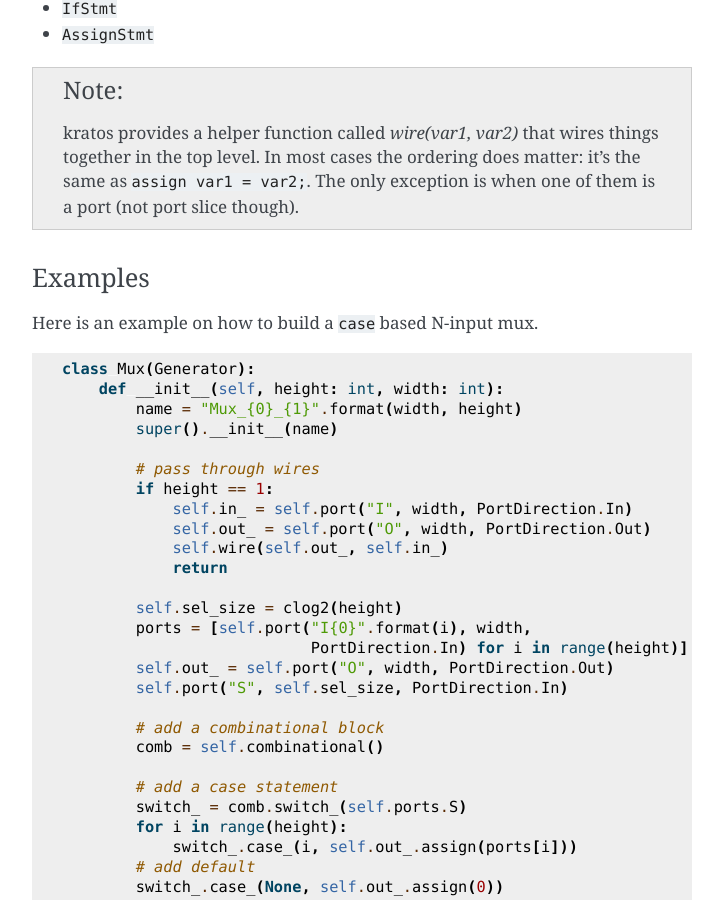
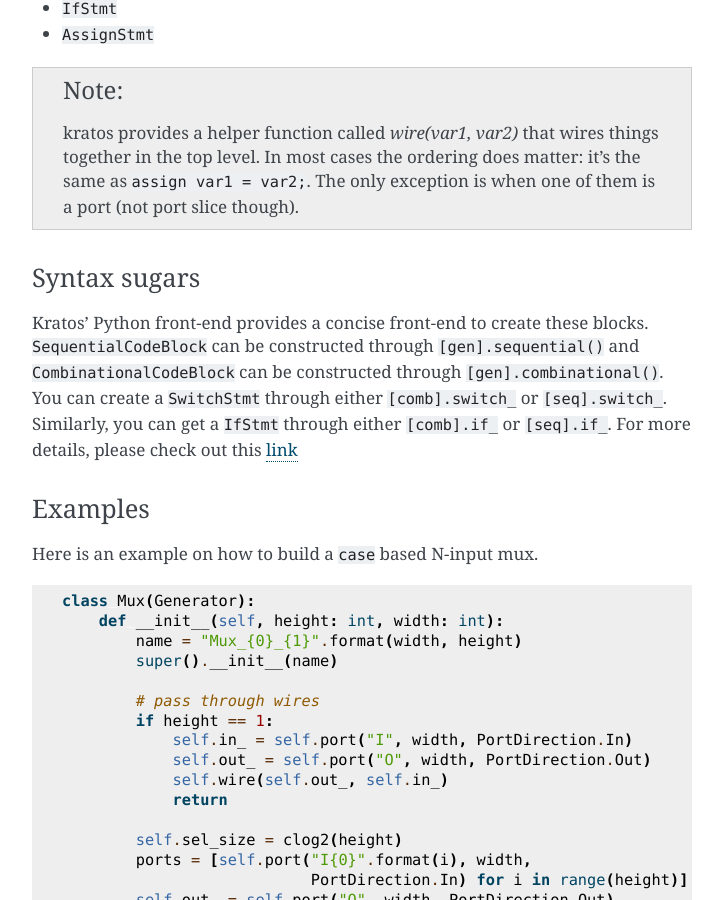
Before and after one commit to Kuree/kratos, a Sphinx documentation site: the page built from docs/generator.rst, in a window 1280 px wide and 900 px high, scrolled down 7267 px. Shown: the whole window, without its empty margins (388-1111 px from the left). Built offline with Sphinx 7.4.7, drawn with Linux system fonts in a browser that asks for light colours.

Commit message:
add debug info the syntax sugar and add docs

```diff
--- a/docs/generator.rst
+++ b/docs/generator.rst
@@ -374,6 +374,20 @@
     it's the same as ``assign var1 = var2;``. The only exception is when one
     of them is a port (not port slice though).
 
+Syntax sugars
+-------------
+
+Kratos' Python front-end provides a concise front-end to create these blocks.
+``SequentialCodeBlock`` can be constructed through ``[gen].sequential()`` and
+``CombinationalCodeBlock`` can be constructed through
+``[gen].combinational()``.
+You can create a ``SwitchStmt`` through either ``[comb].switch_`` or
+``[seq].switch_``. Similarly, you can get a ``IfStmt`` through either
+``[comb].if_`` or ``[seq].if_``. For more details, please check out this
+`link`_
+
+.. _link: https://github.com/Kuree/kratos/blob/master/kratos/stmts.py
+
 Examples
 --------
 
```
Also changed, not shown: 2 other files.
